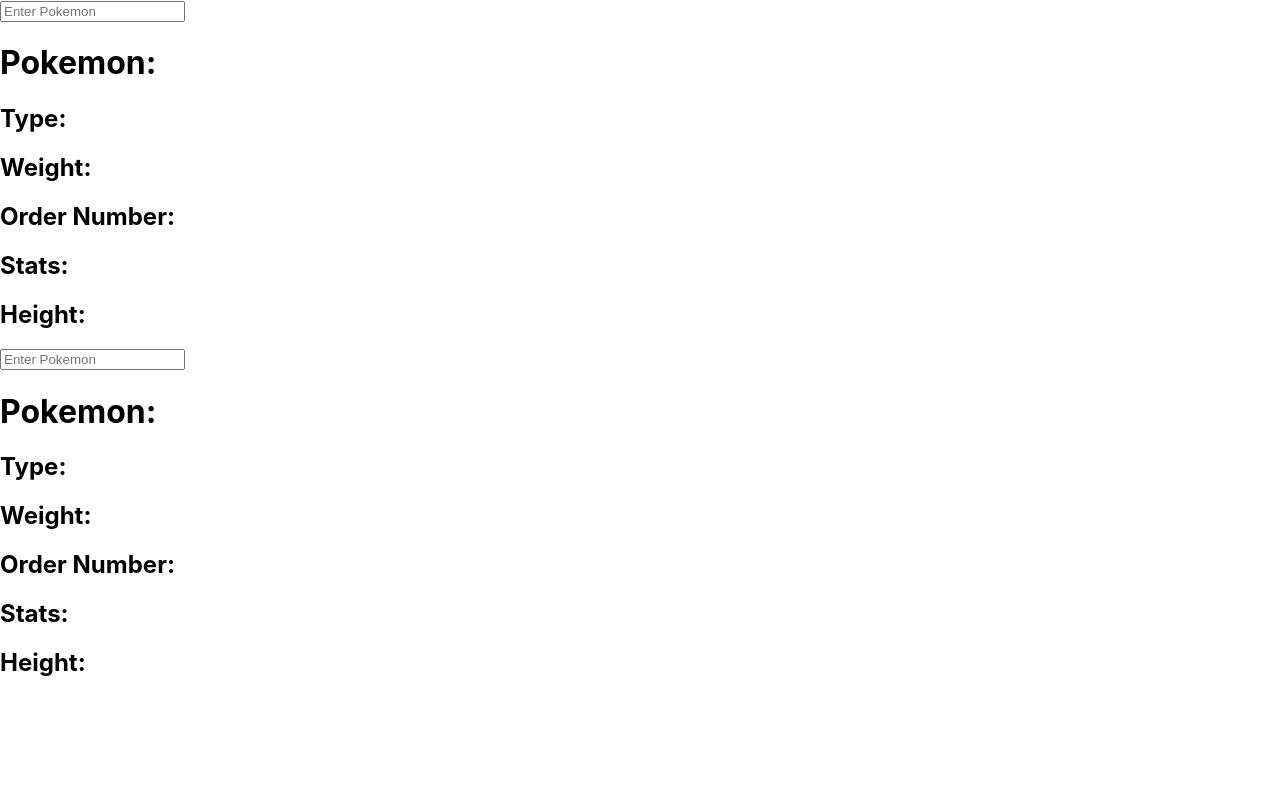
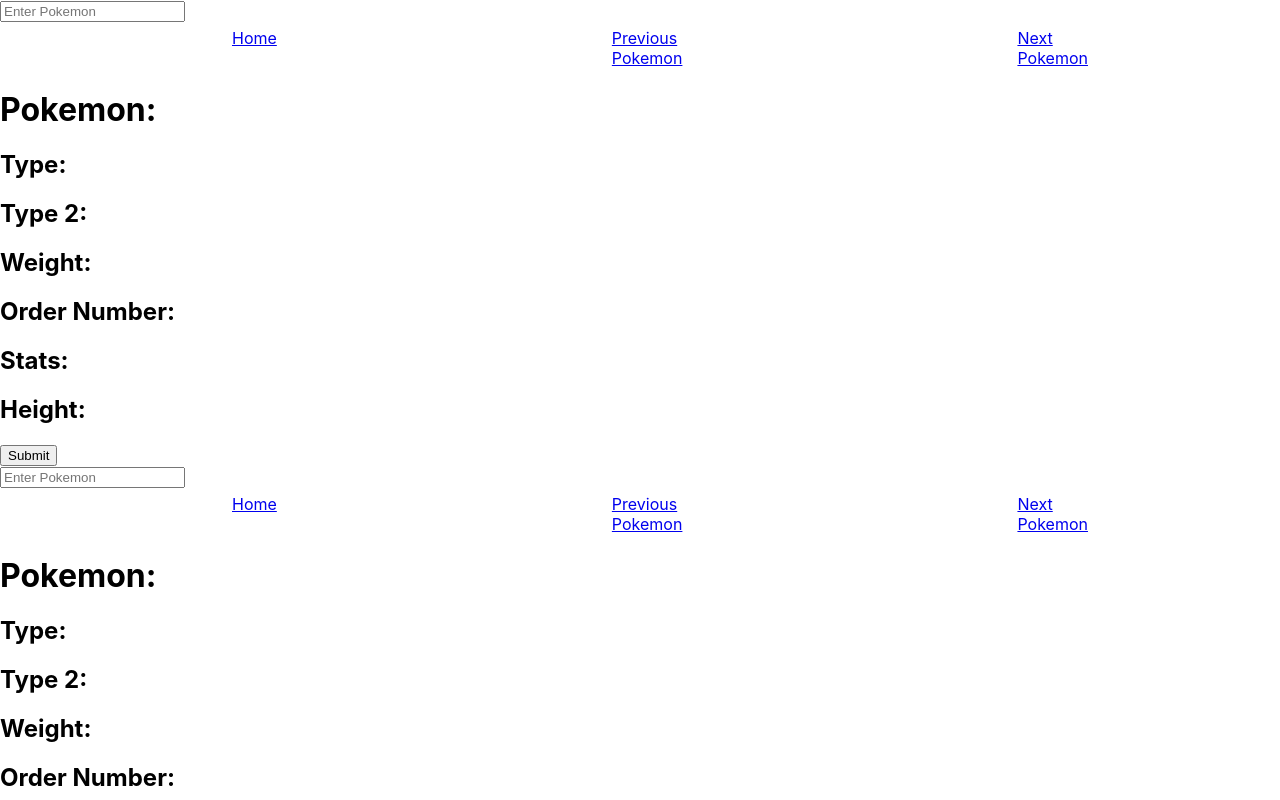
Before and after one commit to LawrenceObote/Pokedex, a React (Create React App) app: page / in a window 1280 px wide. Shown: the top 800 px of the page. Built offline with nearby package versions, Linux system fonts and the light colour scheme.

Commit message:
added previousPokemon() and nextPokemon()

```diff
--- a/src/PokemonPage.js
+++ b/src/PokemonPage.js
@@ -1,5 +1,6 @@
 import React, { Component } from 'react'
 import axios from 'axios';
+import {Route, Switch, Link , BrowserRouter as Router} from "react-router-dom";
 
 export default class PokemonPage extends Component {
     constructor(props){
@@ -24,17 +25,47 @@
             console.error(e);
         }
     }
+    previousPokemon = (id) => {
+        this.setState((state) => {
+            console.log(this.state.id)
+          return {id: this.state.id - 1};
+        });
+        console.log(this.state.id)
+      }
+
+      nextPokemon = (id) => {
+        this.setState((state) => {
+          return {id: this.state.id + 1}
+        });
+      }
 
 
     render() {
         console.log(this.props);
         return (
             <div>
+            <div>
+          <nav>
+            <ul id="nav">
+              <li>
+                <Link to="/">Home</Link>
+              </li>
+              <li>
+                <Link to="/pokemon" onClick={this.previousPokemon}>Previous<br></br>Pokemon</Link>
+              </li>
+              <li>
+                <Link to="/pokemon" onClick={this.nextPokemon}>Next<br/>Pokemon</Link>
+              </li>
+            </ul>
+          </nav>
+        </div>
+            <div>
                 <div>
                     <h1>Pokemon: <br/>{this.props.name}</h1>
                 </div>
                 <div>
                     <h2>Type: {this.props.type}</h2>
+                    <h2>Type 2: {this.props.type2}</h2>
                     {/* <img>Sprite</img> */}
                     <h2>Weight: {this.props.weight}</h2>
                 </div>
@@ -45,6 +76,7 @@
                 </div>
 
             </div>
+            </div>
         )
     }
 }
--- a/src/components/SearchByName.js
+++ b/src/components/SearchByName.js
@@ -1,6 +1,7 @@
 import React, { Component } from 'react'
 import axios from 'axios';
 import PokemonPage from '../PokemonPage'
+import { Redirect } from 'react-router-dom'
 
 class SearchByName extends Component {
     constructor(props){
@@ -8,7 +9,9 @@
     }
 
     state = {
-        value: ""
+        value: "",
+        toPokemon: false
+
     }
 
 
@@ -60,7 +63,7 @@
         this.setState({
             name: pokemon.data.species.name,
             type: pokemon.data.types[0].type.name,
-            // type2: pokemon.data.types[1].type.name,
+            type2: "",
             id: pokemon.data.id,
             speed: pokemon.data.stats[0].base_stat,
             specialDefense: pokemon.data.stats[1].base_stat,
@@ -125,14 +128,35 @@
 
 
 
+
     render() {
         return (
             <div>
-                <form onSubmit={this.storePokemon}>
+                <form >
                     {/* <label htmlFor="name">Enter Name</label>
                     <input type="text" value={this.state.value} onChange={this.storePokemon} placeholder="Enter Pokemon Name"></input> */}
                     {/* <button type="submit" value="submit" onSubmit={this.getData}>Search By Name</button>
                     <button type="submit" onSubmit={this.getData}></button> */}
+                    <input
+                value={this.state.value}
+                onChange={e => this.onChangeHandler(e)}
+                placeholder="Enter Pokemon"
+                />
+                {/* {this.renderPokemon} */}
+                <PokemonPage
+                name={this.state.name}
+                type={this.state.type}
+                type2={this.state.type2}
+                id={this.state.id}
+                speed={this.state.speed}
+                specialDefense={this.state.specialDefense}
+                specialAttack={this.state.specialAttack}
+                defense={this.state.defense}
+                attack={this.state.attack}
+                hp={this.state.hp}
+                height={this.state.height}
+                weight={this.state.weight} />
+                    <button type="submit">Submit</button>
                 </form>
                 <input
                 value={this.state.value}
```
